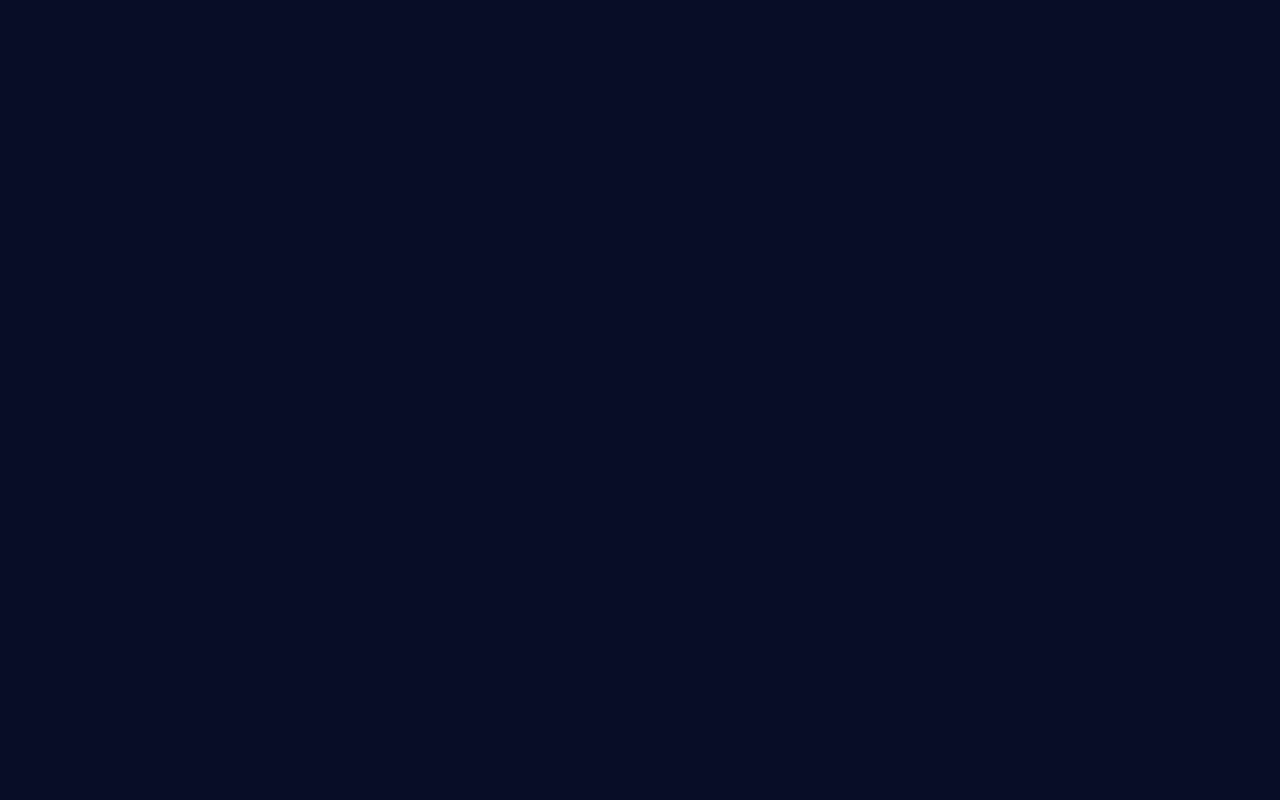
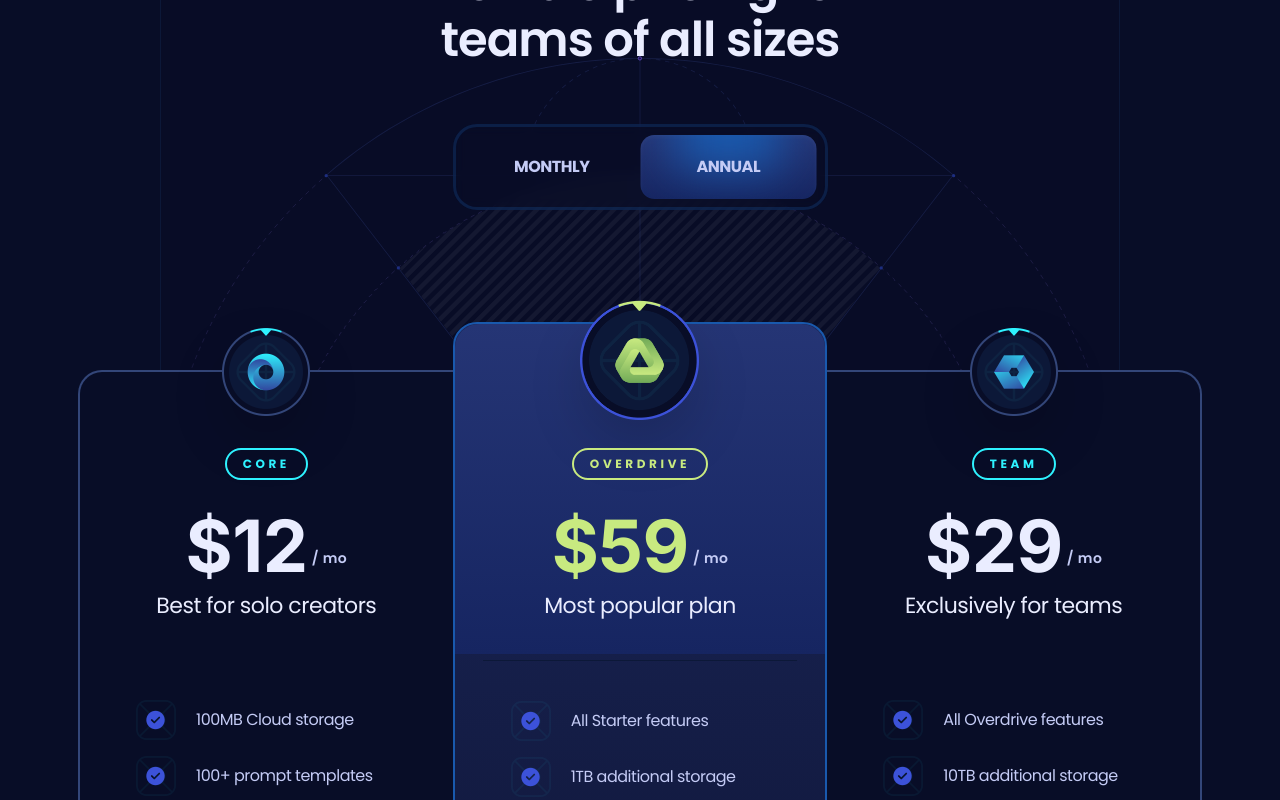
Before and after one commit to erfansafarzad7/React-Xora, a React (Vite) app: page / in a window 1280 px wide. Shown: the part 1960-2760 px from the top of the page. Before the commit the page ends 1804 px from the top, so only its background shows below. Built offline with nearby package versions, Linux system fonts and the light colour scheme.

Commit message:
pricing section

```diff
--- a/package.json
+++ b/package.json
@@ -13,6 +13,7 @@
     "clsx": "^2.1.1",
     "prettier": "^3.5.3",
     "react": "^19.1.0",
+    "react-countup": "^6.5.3",
     "react-dom": "^19.1.0",
     "react-scroll": "^1.9.3"
   },
--- a/src/App.jsx
+++ b/src/App.jsx
@@ -1,7 +1,7 @@
 import Header from "./sections/Header";
 import Hero from "./sections/Hero";
 import Features from "./sections/Features";
-
+import Pricing from "./sections/Pricing";
 
 export default function App() {
   return (
@@ -9,6 +9,7 @@
       <Header />
       <Hero />
       <Features />
+      <Pricing />
     </main>
   )
 }
--- /dev/null
+++ b/src/sections/Pricing.jsx
@@ -0,0 +1,140 @@
+import clsx from "clsx";
+import { useState } from "react";
+import { Element } from "react-scroll";
+import CountUp from "react-countup";
+import Button from "../components/button";
+import { plans } from "../constants";
+
+const Pricing = () => {
+    const [monthly, setMonthly] = useState(false);
+
+    return (
+        <section>
+            <Element name="pricing">
+                <div className="container">
+                    <div className="max-w-960 pricing_head_before relative mx-auto border-l border-r border-s2 bg-s1/50 pb-40 pt-28 max-xl:max-w-4xl max-lg:border-none max-md:pb-32 max-md:pt-16">
+                        <h3 className="h3 max-lg:h4 max-md:h5 z-3 relative mx-auto mb-14 max-w-lg text-center text-p4 max-md:p4 max-sm:max-w-sm">
+                            Flexible pricing for teams of all sizes
+                        </h3>
+
+                        <div className="relative z-4 mx-auto flex w-[375px] rounded-3xl border-[3px] border-s4/25 bg-s1/50 p-2 backdrop-blur-[6px] max-md:w-[310px]">
+                            <button
+                                onClick={() => setMonthly(!monthly)}
+                                className={clsx("pricing-head_btn", monthly && "text-p4")}
+                            >Monthly</button>
+
+                            <button
+                                onClick={() => setMonthly(!monthly)}
+                                className={clsx("pricing-head_btn", monthly && "text-p4")}
+                            >Annual</button>
+
+                            <div className={clsx("g4 rounded-14 before:h-100 pricing-head_btn_before absolute left-2 top-2 h-[calc(100%-16px)] w-[calc(50%-8px)] overflow-hidden shadow-400 transition-transform duration-500", !monthly && "translate-x-full")}/>
+
+                        </div>
+
+                        <div className="pricing-bg">
+                            <img
+                                src="/images/bg-outlines.svg"
+                                width={960}
+                                height={380}
+                                alt="outlines"
+                                className="relative z-2"
+                            />
+                            <img
+                                src="/images/bg-outlines-fill.png"
+                                width={960}
+                                height={380}
+                                alt="outlines"
+                                className="absolute inset-0 opacity-5 mix-blend-soft-light"
+                            />
+                        </div>
+                    </div>
+
+                {/* Pricing section */}
+
+                    <div className="scroll-hide relative z-2 -mt-12 flex items-start max-xl:gap-5 max-xl:overflow-auto max-xl:pt-6">
+                        {plans.map((plan, index) => (
+                            <div key={plan.id} className="pricing-plan_first pricing-plan_last pricing-plan_odd pricing-plan_even relative border-2 p-7 max-xl:min-w-80 max-lg;rounded-3xl xl:w-[calc(33.33%+2px)]">
+
+                                {index === 1 && (
+                                    <div className="g4 absolute h-330 left-0 right-0 top-0 z-1 rounded-tl-3xl rounded-tr-3xl"/>
+                                )}
+
+                                <div
+                                    className={clsx("absolute left-0 right-0 z-2 flex items-center justify-center", index === 1 ? "-top-6" : "-top-6 xl:-top-11")}
+                                >
+                                    <img
+                                        src={plan.logo}
+                                        alt={plan.title}
+                                        className={clsx("object-contain drop-shadow-2xl", index === 1 ? "size-[120px]" : "size-[88px]")}
+                                    />
+                                </div>
+
+                                <div
+                                    className={clsx("relative flex flex-col items-center", index === 1 ? "pt-24" : "pt-12")}
+                                >
+                                    <div
+                                        className={clsx("small-2 rounded-20 relative z-2 mx-auto mb-6 border-2 px-4 py-1.5 uppercase", index === 1 ? "border-p3 text-p3" : "border-p1 text-p1")}
+                                    >
+                                        {plan.title}
+                                    </div>
+
+                                    <div className="relative z-2 flex items-center justify-center">
+                                        <div
+                                            className={clsx("h-num flex items-start", index === 1 ? "text-p3" : "text-p4")}
+                                        >
+                                            $ {" "}
+                                            <CountUp
+                                                start={plan.priceMonthly}
+                                                end={monthly ? plan.priceMonthly : plan.priceYearly}
+                                                duration={0.4}
+                                                preserveValue
+                                            />
+                                        </div>
+
+                                        <div className="small-1 relative top-3 ml-1">/ mo</div>
+                                    </div>
+                                </div>
+
+                                <div
+                                    className={clsx("body-1 relative z-2 mb-10 w-full border-b-s2 pb-9 text-center text-p4", index === 1 && "border-b")}
+                                >
+                                    {plan.caption}
+                                </div>
+
+                                <ul className="mx-auto space-y-4 xl:px-7">
+                                    {plan.features.map((feature) => (
+                                        <li
+                                            key={feature}
+                                            className="relative flex items-center gap-5"
+                                        >
+                                            <img
+                                                src="/images/check.png"
+                                                alt="check"
+                                                className="size-10 object-contain"
+                                            />
+
+                                            <p className="flex-1">{feature}</p>
+                                        </li>
+                                    ))}
+                                </ul>
+
+                                <div className="mt-10 flex w-full justify-center">
+                                    <Button icon={plan.icon}>Get Started</Button>
+                                </div>
+
+                                {index === 1 && (
+                                    <p className="small-compact mt-9 text-center text-p3 before:mx-2.5 before:content-['-'] after:mx-2.5 after:content-['-']">
+                                    Limited time offer
+                                    </p>
+                                )}
+                            </div>
+                        ))}
+                    </div>
+                </div>
+            </Element>
+        </section>
+    )
+}
+
+export default Pricing;
--- a/src/sections/header.jsx
+++ b/src/sections/header.jsx
@@ -44,7 +44,7 @@
                 </a>
 
                 <div className={clsx(
-                    "w-full max-lg:fixed max-lg:top-0 max-lg:left-0 max-lg:w-full max-lg:bg-s2 max-lg:opacity-0 transition-all duration-500",
+                    "w-full max-lg:fixed max-lg:top-0 max-lg:left-0 max-lg:w-full max-lg:bg-s2 max-lg:opacity-0",
                     isOpen ? "max-lg:opacity-100" : "max-lg:pointer-events-none"
                 )}>
                     <div className="max-lg:relative max-lg:flex max-lg:flex-col max-lg:min-h-screen max-lg:p-6 max-lg:overflow-hidden max-lg:sidebar-before max-md:px-4">
```
Also changed, not shown: 1 other file (tests, documents, lock files or other folders).
